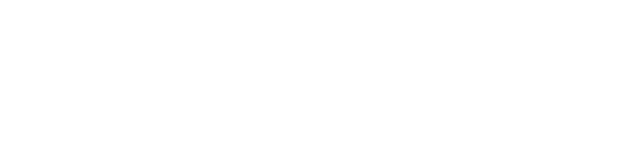
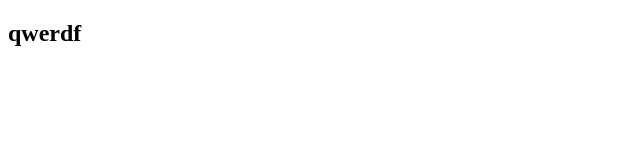
Before and after one commit to jielaoban/jielaoban_, a plain HTML site: page index.html in a window 1280 px wide. Shown: the whole page, without its empty margins (0-640 px from the left). Drawn offline with Linux system fonts and the light colour scheme.

Commit message:
我更改了index.html

```diff
--- a/index.html
+++ b/index.html
@@ -7,6 +7,6 @@
     <title>Document</title>
 </head>
 <body>
-
+    <h2>qwerdf</h2>
 </body>
 </html>
```
